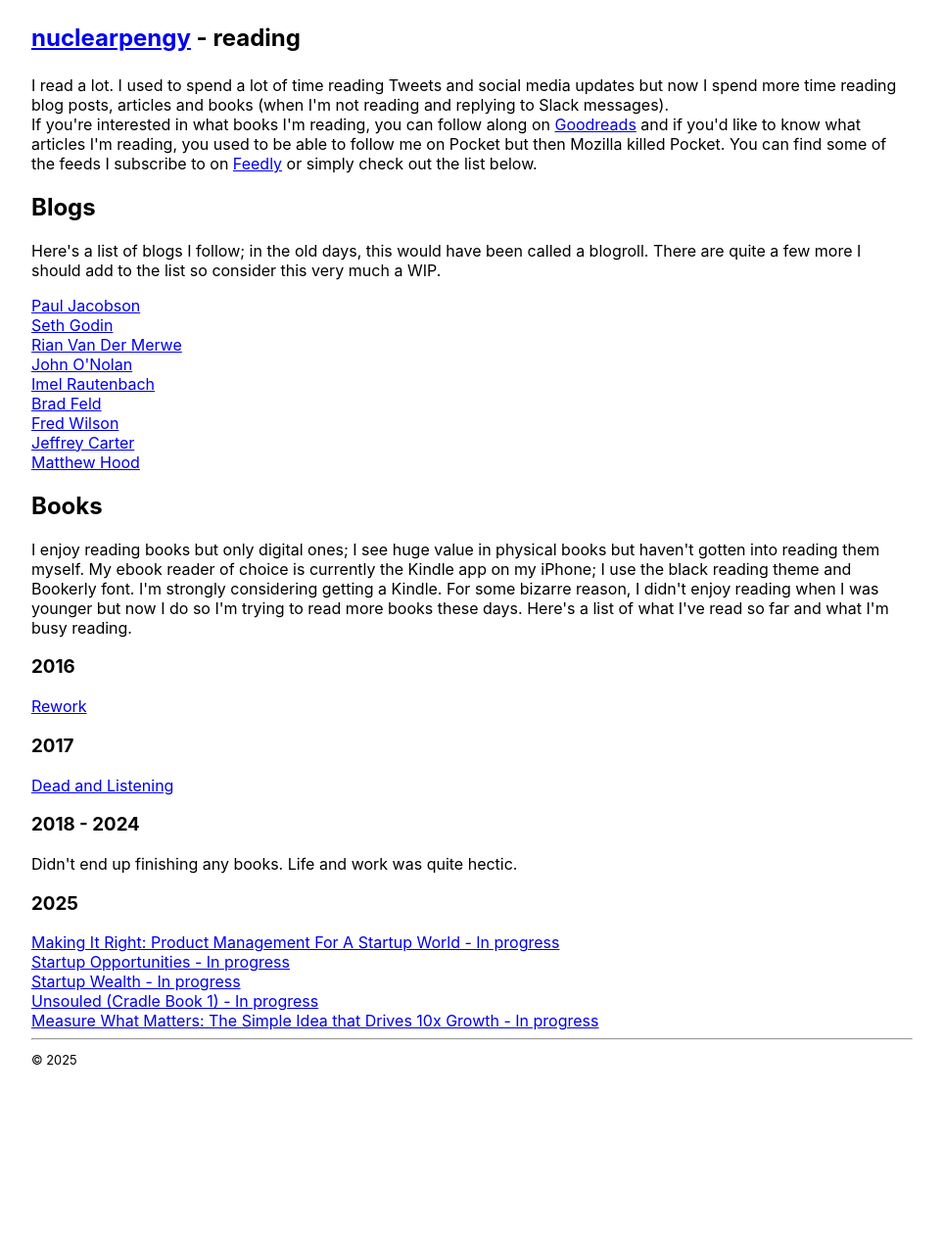
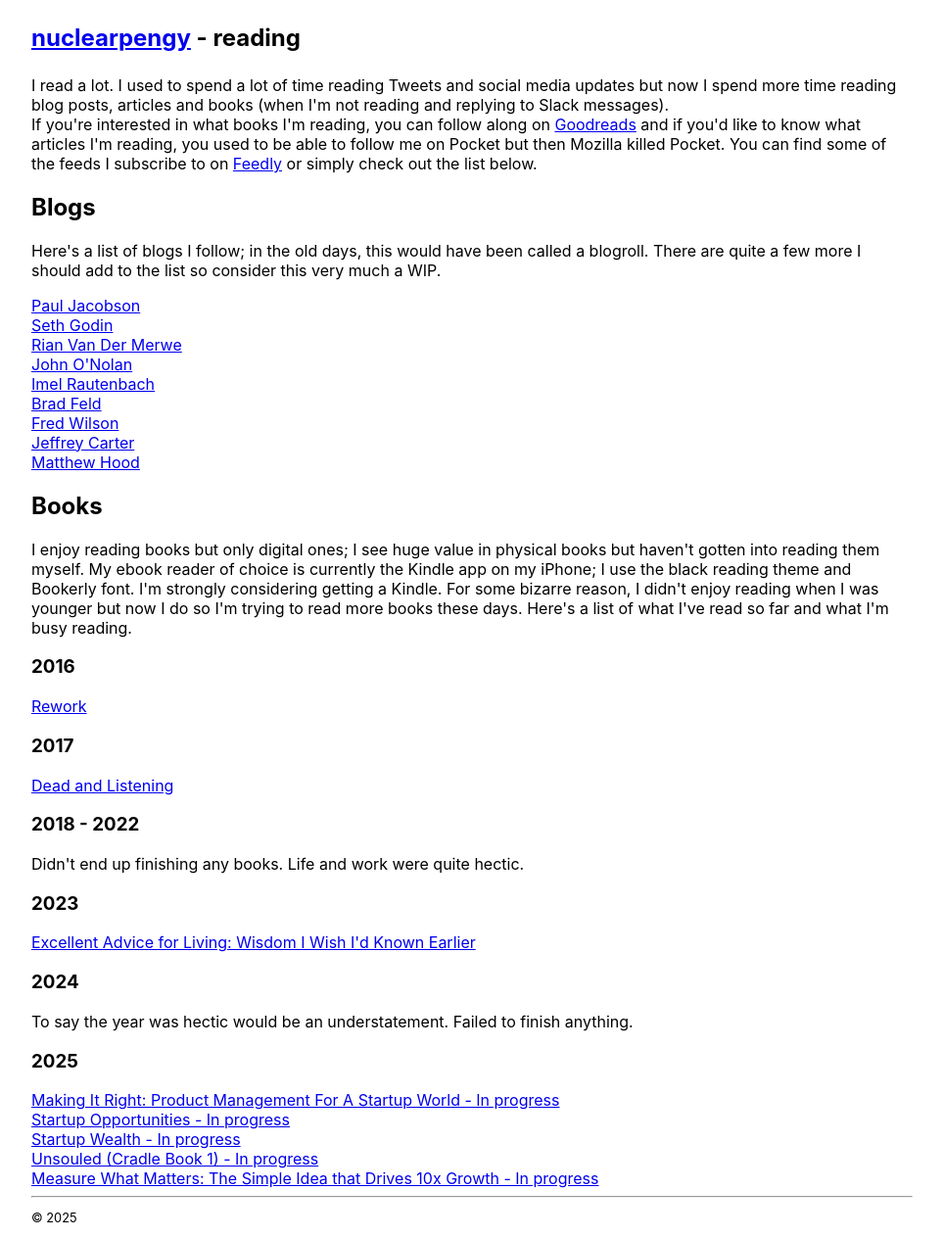
Before and after one commit to nuclearpengy/nuclearpengy.github.io, a Jekyll site: the page built from reading.html, in a window 1280 px wide. Shown: the whole page at 98% size, without its empty margins (158-1121 px from the left). Built offline with Jekyll 4.4.1, drawn with Linux system fonts in a browser that asks for light colours; before the commit the page ends 1103 px from its top, so only the background shows below that.

Commit message:
Updates to reading.

```diff
--- a/reading.html
+++ b/reading.html
@@ -29,8 +29,14 @@ If you're interested in what books I'm reading, you can follow along on <a href=
 <h3>2017</h3>
 <a href="https://www.amazon.com/gp/product/B01K33ILI6/">Dead and Listening</a><br/>
 
-<h3>2018 - 2024</h3>
-Didn't end up finishing any books. Life and work was quite hectic.<br/>
+<h3>2018 - 2022</h3>
+Didn't end up finishing any books. Life and work were quite hectic.<br/>
+
+<h3>2023</h3>
+<a href="https://a.co/d/dCT6snG">Excellent Advice for Living: Wisdom I Wish I'd Known Earlier</a><br/>
+
+<h3>2024</h3>
+To say the year was hectic would be an understatement. Failed to finish anything.<br/>
 
 <h3>2025</h3>
 <a href="https://www.amazon.com/dp/B00M0KTVTO/">Making It Right: Product Management For A Startup World - In progress</a><br/>
```
